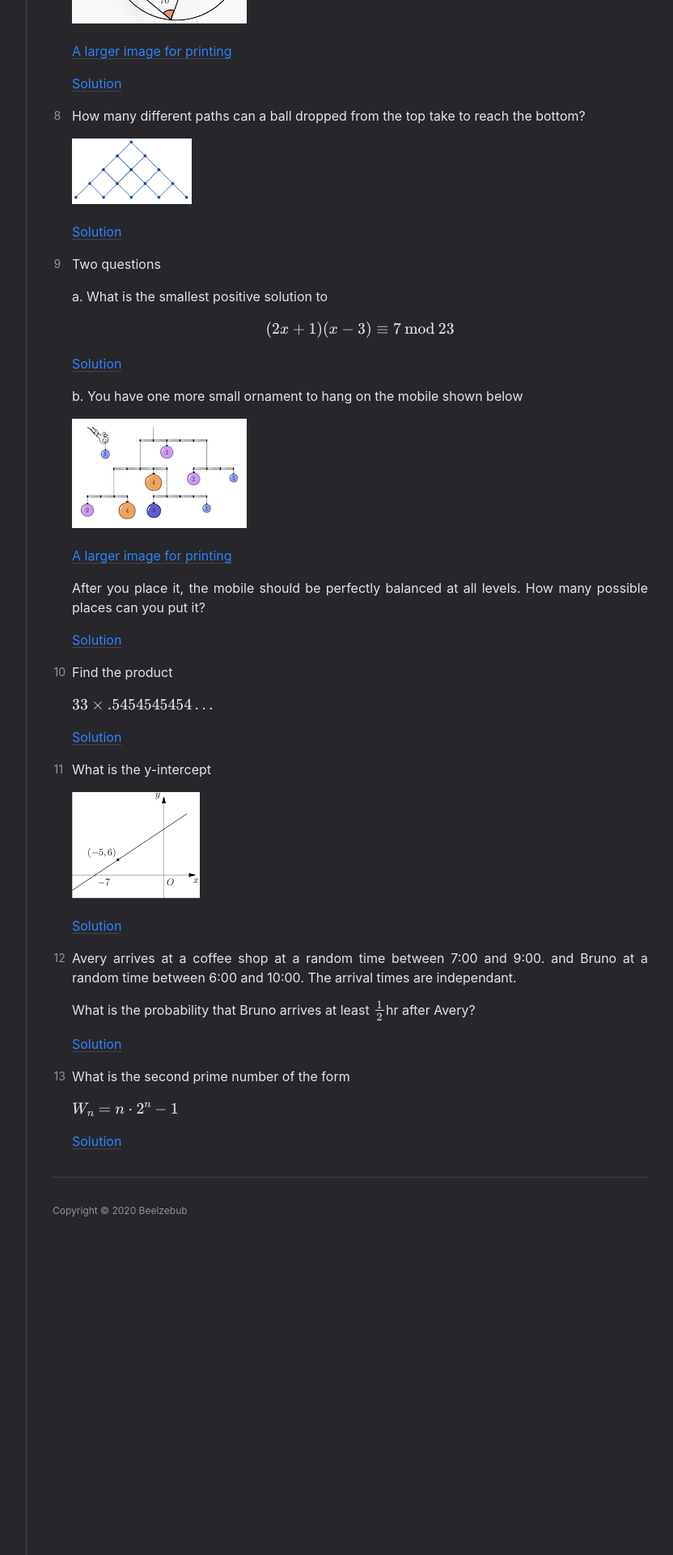
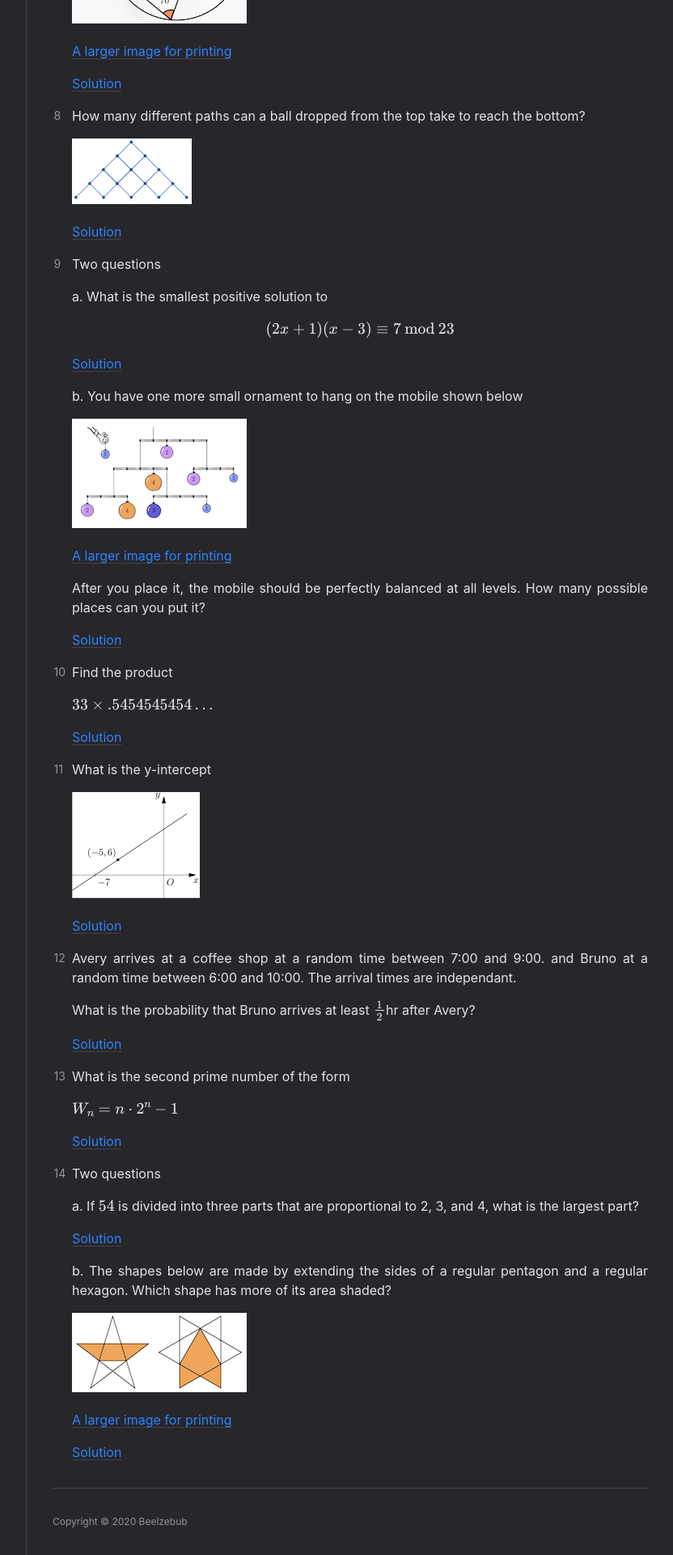
Before and after one commit to oldgooseberry/oldgooseberry.github.io, a Jekyll site: the page built from solns/jan2020/index.md, in a window 1280 px wide. Shown: the part 1522-3442 px from the top of the page at 81% size, without its empty margins (339-1171 px from the left). Built offline with Jekyll 4.4.1, drawn with Linux system fonts in a browser that asks for light colours; formulas are drawn with MathJax 3.

Commit message:
Added questions 13, 14a and 14b

```diff
--- a/solns/jan2020/index.md
+++ b/solns/jan2020/index.md
@@ -127,4 +127,20 @@ Here are the problems and solutions to the problems asked during January of 2020
 
    $W_{n} = n \cdot 2^{n} - 1$
 
-   [Solution](p13)
+   [Solution](p13a)
+
+
+
+1. Two questions
+
+   a. If $54$ is divided into three parts that are proportional to 2, 3, and 4, what is the largest part?
+
+   [Solution](p14a)
+
+   b. The shapes below are made by extending the sides of a regular pentagon and a regular hexagon. Which shape has more of its area shaded?
+
+   ![](/img/jan2020/area1.png)
+
+   [A larger image for printing](/img/jan2020/area1.jpeg)
+
+   [Solution](p14b)
```
Also changed, not shown: solns/jan2020/p13a.md (added, +21 -0 lines), solns/jan2020/p14a.md (added, +18 -0 lines), solns/jan2020/p14b.md (added, +22 -0 lines), img/jan2020/area1.jpeg (added), img/jan2020/area1.png (added).
